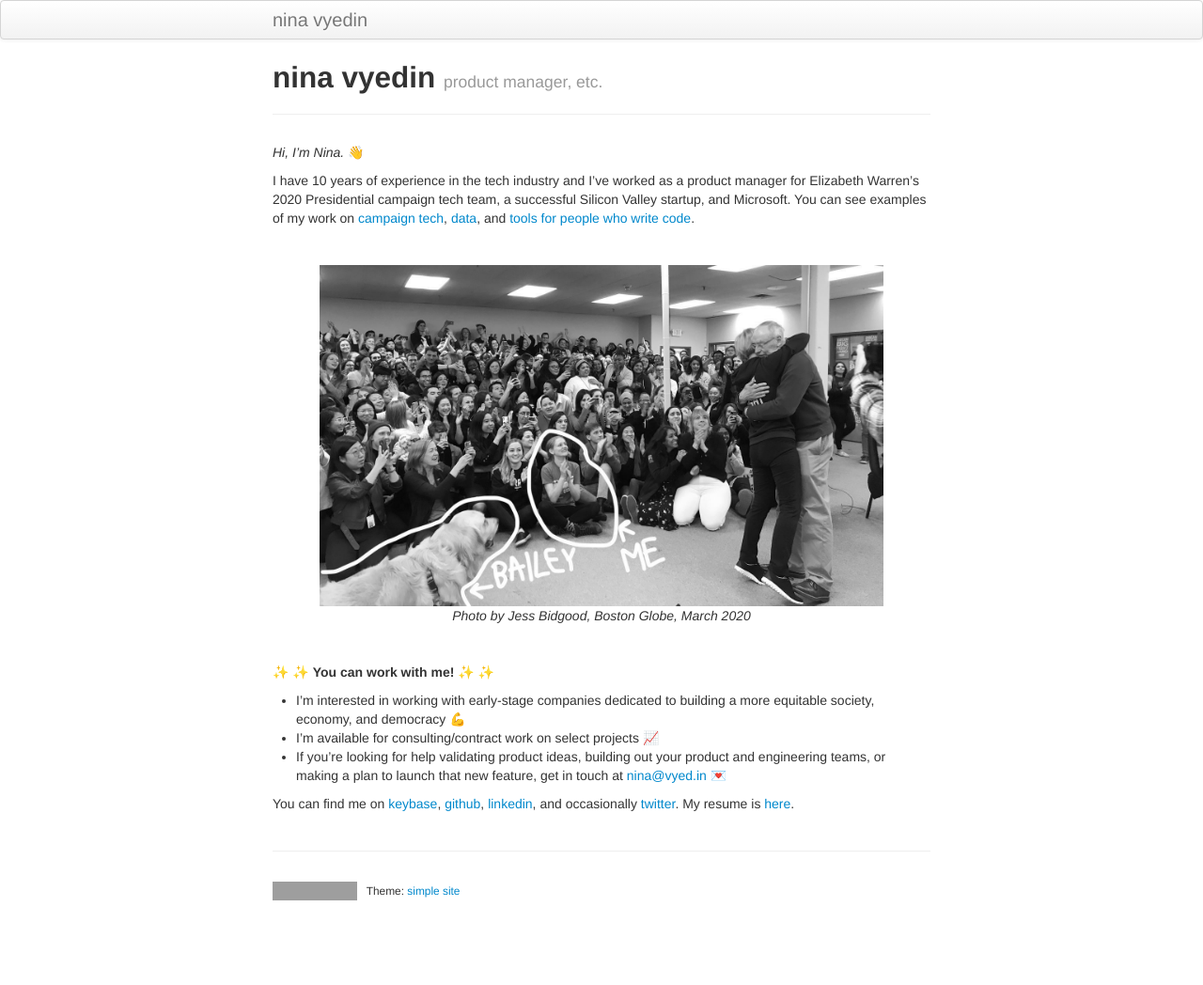
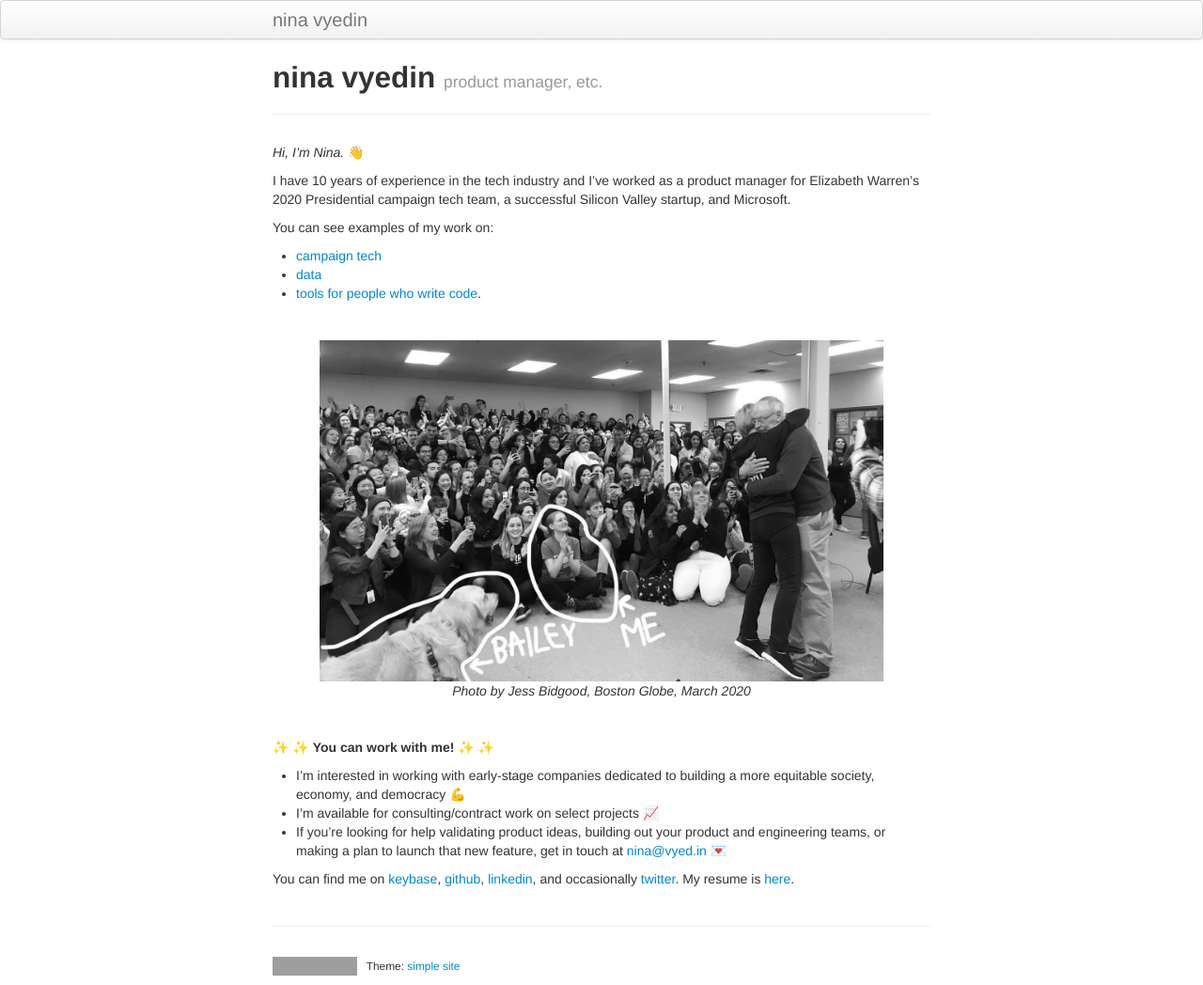
Before and after one commit to vyedin/vyedin.github.io, a Jekyll site: the page built from index.md, in a window 1280 px wide. Shown: the whole page at 94% size. Built offline with Jekyll 4.4.1, drawn with Linux system fonts in a browser that asks for light colours; before the commit the page ends 968 px from its top, so only the background shows below that; grey boxes are pictures that could not be loaded.

Commit message:
Update index.md

```diff
--- a/index.md
+++ b/index.md
@@ -7,7 +7,13 @@ description:
 
 _Hi, I'm Nina._ 👋
 
-I have 10 years of experience in the tech industry and I've worked as a product manager for Elizabeth Warren's 2020 Presidential campaign tech team, a successful Silicon Valley startup, and Microsoft. You can see examples of my work on [campaign tech](/pages/campaigns.html), [data](/pages/data.html), and [tools for people who write code](/pages/devtools.html).
+I have 10 years of experience in the tech industry and I've worked as a product manager for Elizabeth Warren's 2020 Presidential campaign tech team, a successful Silicon Valley startup, and Microsoft.
+
+You can see examples of my work on:
+
+* [campaign tech](/pages/campaigns.html)
+* [data](/pages/data.html)
+* [tools for people who write code](/pages/devtools.html).
 
 <br/>
 
```
